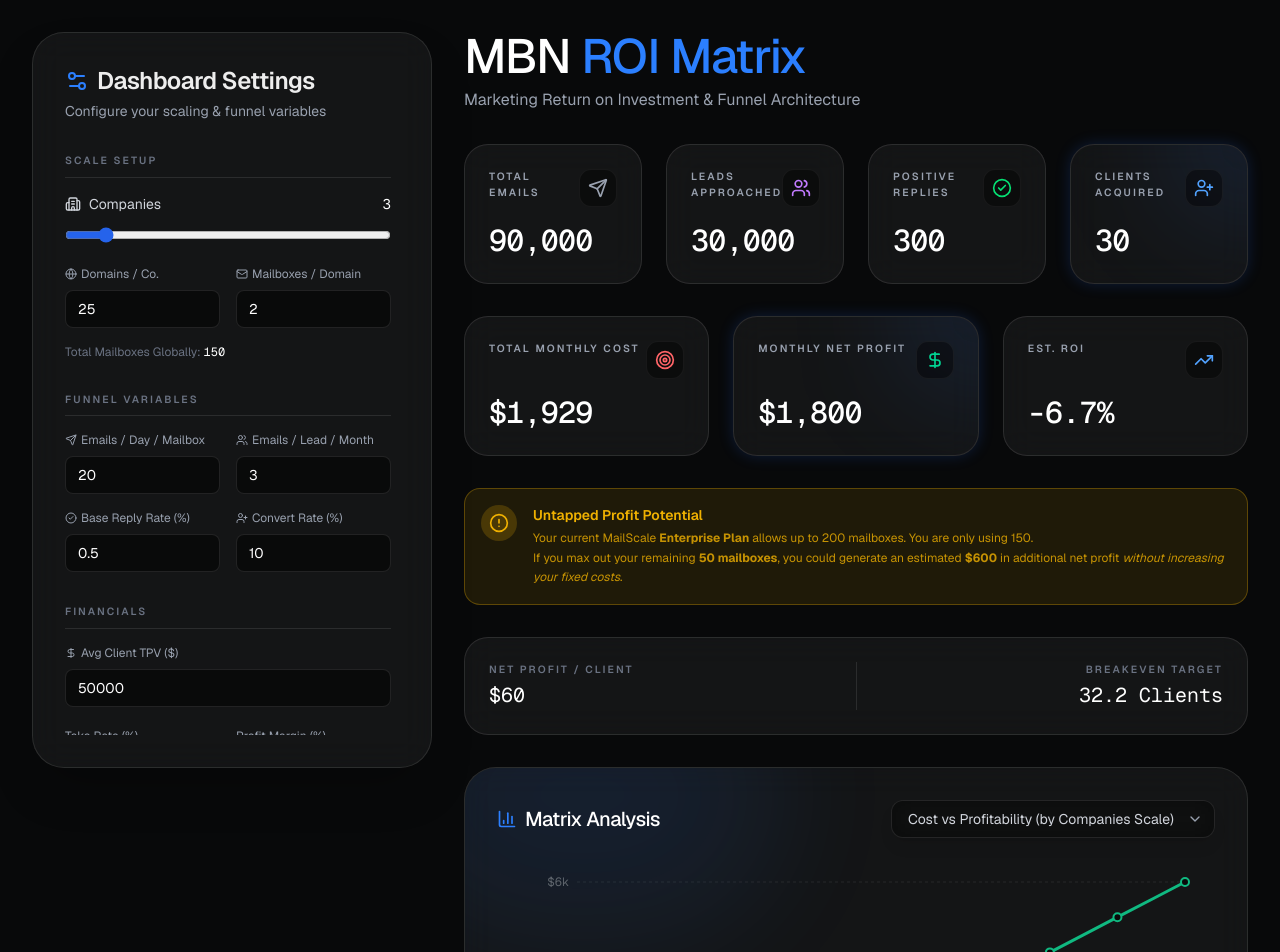
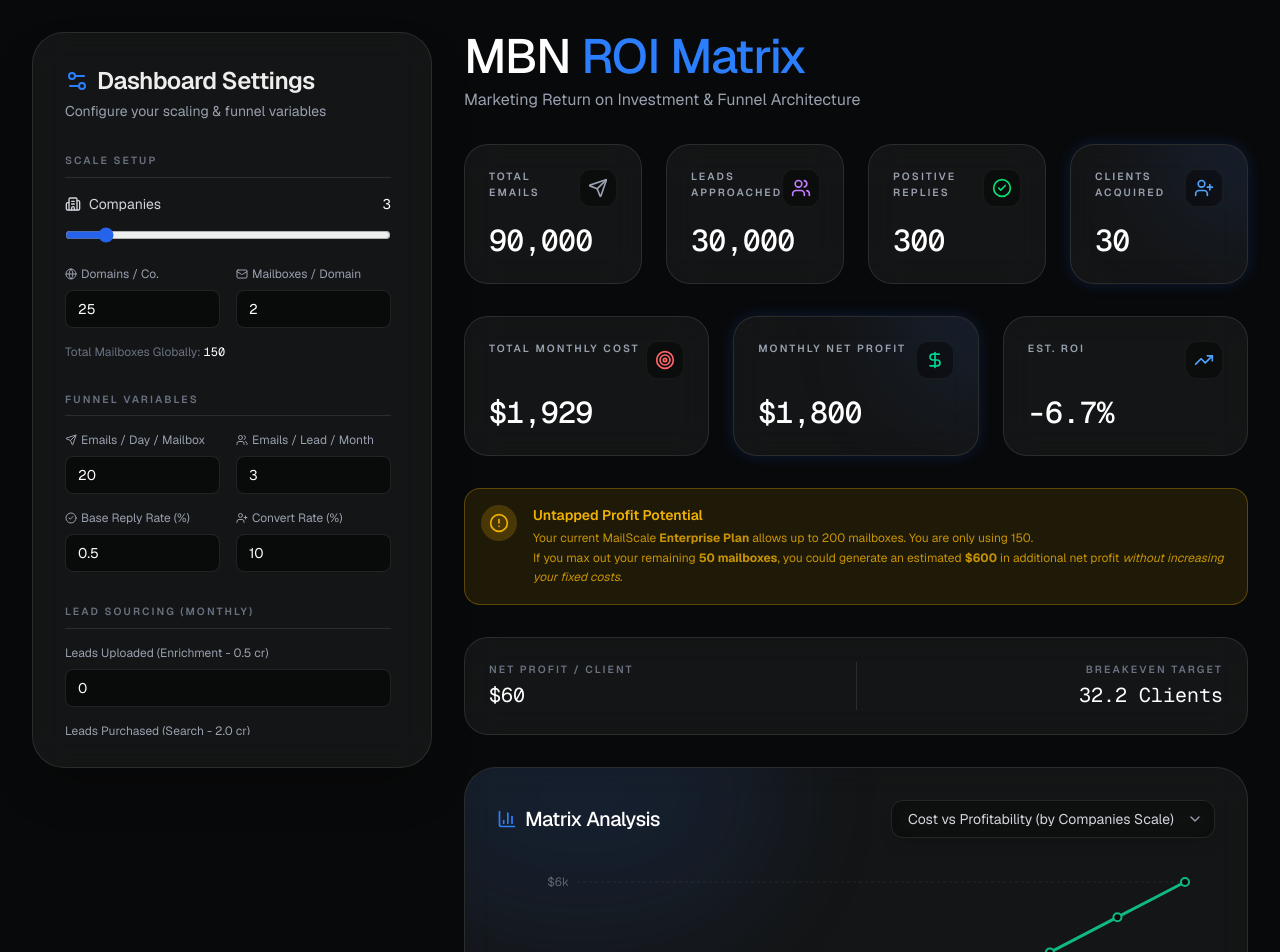
Before and after one commit to Maestro-V3/investment-dashboard, a Next.js app in the folder Projects/dashboard/: page / in a window 1280 px wide. Shown: the top 952 px of the page. Built offline with nearby package versions, Linux system fonts and the light colour scheme.

Commit message:
scrapping-update

```diff
--- a/Projects/dashboard/src/app/page.tsx
+++ b/Projects/dashboard/src/app/page.tsx
@@ -22,6 +22,10 @@ export default function Dashboard() {
   const [emailsPerLeadPerMonth, setEmailsPerLeadPerMonth] = useState(3);
   const [positiveReplyRate, setPositiveReplyRate] = useState(0.5); // %
   const [conversionRate, setConversionRate] = useState(10); // %
+
+  // Lead Sourcing
+  const [leadsFromUpload, setLeadsFromUpload] = useState(0);
+  const [leadsFromSearch, setLeadsFromSearch] = useState(0);
 
   // Financials
   const [avgClientTpv, setAvgClientTpv] = useState(50000);
@@ -69,7 +73,11 @@ export default function Dashboard() {
     const totalLeadsContacted = emailsPerLeadPerMonth > 0 ? totalMonthlyEmails / emailsPerLeadPerMonth : 0;
 
     // Instantly Lead Credits Cost
-    const totalInstantlyCreditsNeeded = totalLeadsContacted * 2;
+    // Using user-provided sourcing quantities if they exist, otherwise fallback to funnel needs
+    const usedLeadsFromUpload = leadsFromUpload > 0 ? leadsFromUpload : 0;
+    const usedLeadsFromSearch = leadsFromSearch > 0 ? leadsFromSearch : (leadsFromUpload > 0 ? 0 : totalLeadsContacted);
+
+    const totalInstantlyCreditsNeeded = (usedLeadsFromUpload * 0.5) + (usedLeadsFromSearch * 2);
     let instantlyLeadsCost = 0;
     let instantlyLeadsPlanName = '';
 
@@ -188,8 +196,7 @@ export default function Dashboard() {
     };
   }, [
     numCompanies, domainsPerCompany, mailboxesPerDomain, costPerDomain,
-    systemCreationCost, emailsPerDayPerMailbox, emailsPerLeadPerMonth, positiveReplyRate,
-    conversionRate, avgClientTpv, takeRate, profitMargin
+    conversionRate, avgClientTpv, takeRate, profitMargin, leadsFromUpload, leadsFromSearch
   ]);
 
   // --- CHART DATA GENERATION ---
@@ -219,8 +226,13 @@ export default function Dashboard() {
       const simEmails = totalMailboxesGlobally * emailsPerDayPerMailbox * 30;
       const simLeadsContacted = emailsPerLeadPerMonth > 0 ? simEmails / emailsPerLeadPerMonth : 0;
 
+      // Calculate mix ratio for simulation based on current manual inputs
+      const totalManualLeads = leadsFromUpload + leadsFromSearch;
+      const uploadRatio = totalManualLeads > 0 ? leadsFromUpload / totalManualLeads : 0;
+      const searchRatio = totalManualLeads > 0 ? leadsFromSearch / totalManualLeads : 1;
+
       // Sim Instantly Leads Cost
-      const simInstantlyCredits = simLeadsContacted * 2;
+      const simInstantlyCredits = (simLeadsContacted * uploadRatio * 0.5) + (simLeadsContacted * searchRatio * 2);
       let instantlyLeadsCost = 0;
       if (simInstantlyCredits > 0) {
         if (simInstantlyCredits <= 10000) instantlyLeadsCost = 197;
@@ -267,9 +279,7 @@ export default function Dashboard() {
     }
     return data;
   }, [
-    domainsPerCompany, mailboxesPerDomain, costPerDomain, systemCreationCost,
-    emailsPerDayPerMailbox, emailsPerLeadPerMonth, positiveReplyRate, conversionRate,
-    avgClientTpv, takeRate, profitMargin
+    avgClientTpv, takeRate, profitMargin, leadsFromUpload, leadsFromSearch
   ]);
 
   // --- 12-MONTH COMPOUNDING LTV CHART DATA ---
@@ -370,6 +380,25 @@ export default function Dashboard() {
                   <label className="text-xs text-gray-400 flex items-center gap-1"><UserPlus className="w-3 h-3"/> Convert Rate (%)</label>
                   <input type="number" step="0.1" value={conversionRate} onChange={(e) => setConversionRate(Number(e.target.value))} className="w-full bg-black/50 border border-white/10 rounded-lg px-3 py-2 text-sm text-white focus:outline-none focus:border-blue-500 transition-colors" />
                 </div>
+              </div>
+            </section>
+
+            {/* LEAD SOURCING */}
+            <section className="space-y-4">
+              <h3 className="text-[0.65rem] font-semibold uppercase tracking-[0.2em] text-gray-500 border-b border-white/10 pb-2">Lead Sourcing (Monthly)</h3>
+
+              <div className="space-y-2">
+                <label className="text-xs text-gray-400 flex items-center gap-1">Leads Uploaded (Enrichment - 0.5 cr)</label>
+                <input type="number" value={leadsFromUpload} onChange={(e) => setLeadsFromUpload(Number(e.target.value))} className="w-full bg-black/50 border border-white/10 rounded-lg px-3 py-2 text-sm text-white focus:outline-none focus:border-blue-500 transition-colors" />
+              </div>
+
+              <div className="space-y-2">
+                <label className="text-xs text-gray-400 flex items-center gap-1">Leads Purchased (Search - 2.0 cr)</label>
+                <input type="number" value={leadsFromSearch} onChange={(e) => setLeadsFromSearch(Number(e.target.value))} className="w-full bg-black/50 border border-white/10 rounded-lg px-3 py-2 text-sm text-white focus:outline-none focus:border-blue-500 transition-colors" />
+              </div>
+
+              <div className="text-[0.6rem] text-blue-500/80 bg-blue-500/5 p-2 rounded border border-blue-500/10">
+                Tip: If values are 0, it defaults to sourcing 100% via search to match your scale.
               </div>
             </section>
 
```
